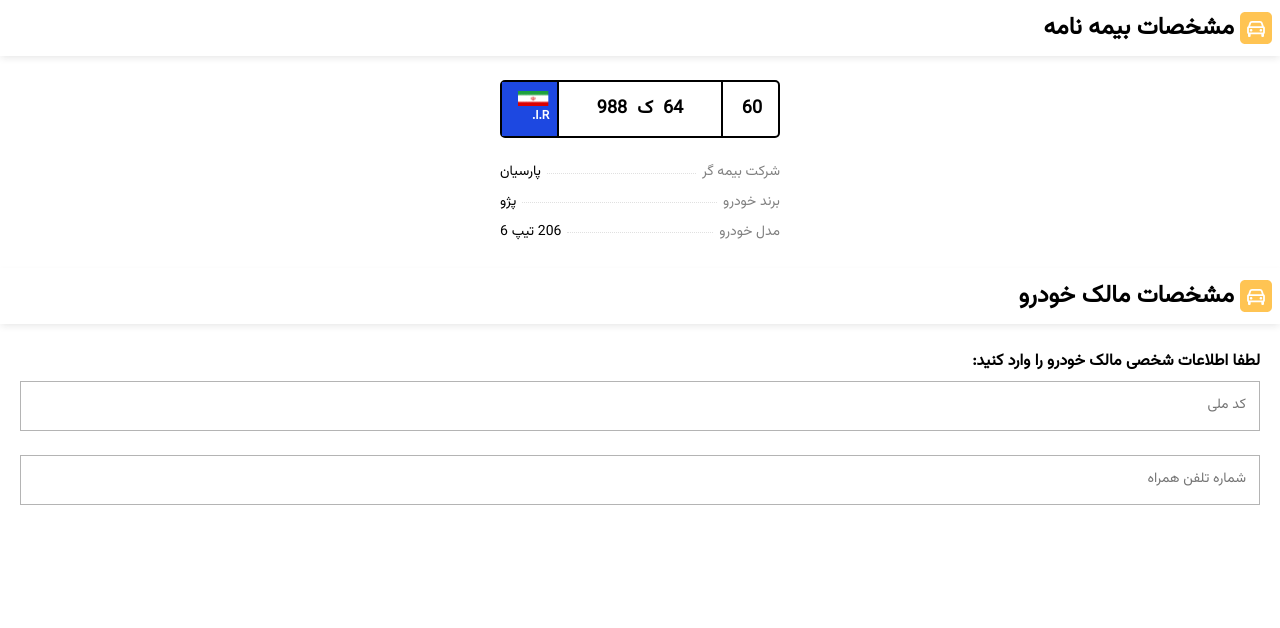
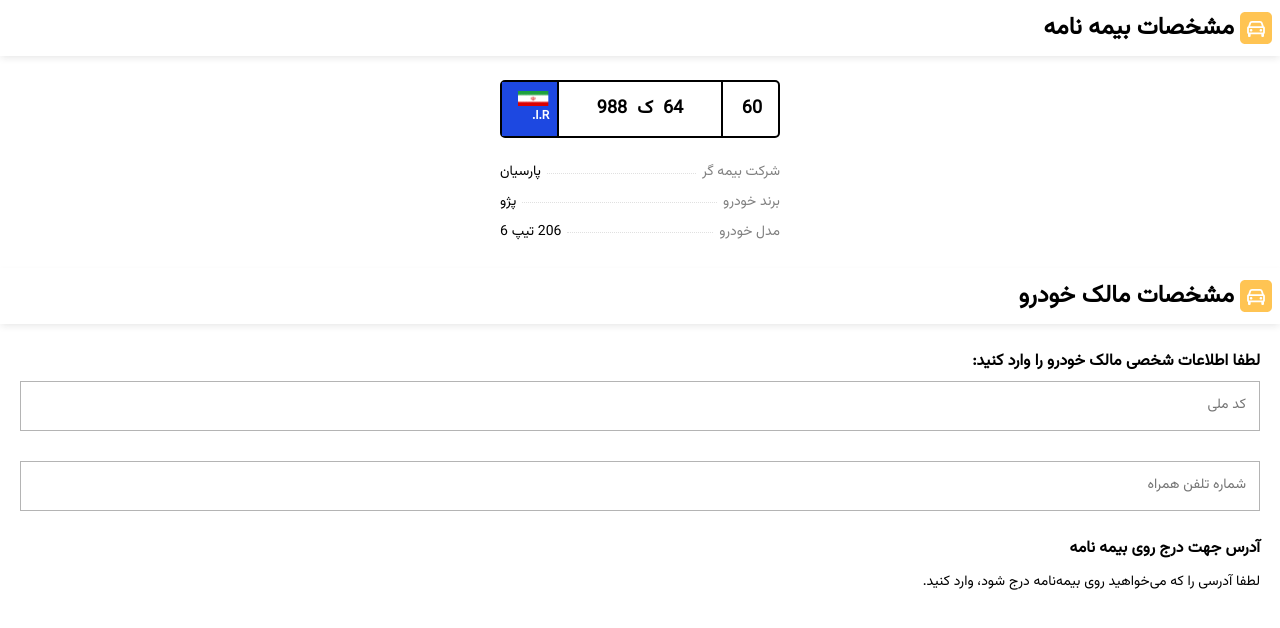
Before and after one commit to westernal/bime-bazaar, a Next.js app: page / in a window 1280 px wide. Shown: the top 628 px of the page. Built offline with nearby package versions, Linux system fonts and the light colour scheme.

Commit message:
Adress texts added

```diff
--- a/src/app/globals.css
+++ b/src/app/globals.css
@@ -25,7 +25,7 @@
 }
 
 input {
-  -moz-appearance: textfield; /* For Firefox */
+  appearance: textfield; /* For Firefox */
 }
 
 body {
--- a/src/views/InsuranceInformation/OwnerInformation/OwnerInformationForm/index.tsx
+++ b/src/views/InsuranceInformation/OwnerInformation/OwnerInformationForm/index.tsx
@@ -8,11 +8,11 @@
 
   return (
     <form onSubmit={handleSubmit}>
-      <h3 className={Styles.heading}>
-        لطفا اطلاعات شخصی مالک خودرو را وارد کنید:
-      </h3>
+      <div className={Styles.wrapper}>
+        <h3 className={Styles.heading}>
+          لطفا اطلاعات شخصی مالک خودرو را وارد کنید:
+        </h3>
 
-      <div>
         <CustomInput
           onChange={handleChange}
           value={formData.nationalId}
@@ -29,6 +29,14 @@
           name="phoneNumber"
         />
       </div>
+
+      <div className={Styles.wrapper}>
+        <h3 className={Styles.heading}>آدرس جهت درج روی بیمه نامه </h3>
+
+        <p className={Styles.text}>
+          لطفا آدرسی را که می‌خواهید روی بیمه‌نامه درج شود، وارد کنید.
+        </p>
+      </div>
     </form>
   );
 };
--- a/src/views/InsuranceInformation/OwnerInformation/OwnerInformationForm/styles.module.css
+++ b/src/views/InsuranceInformation/OwnerInformation/OwnerInformationForm/styles.module.css
@@ -2,5 +2,15 @@
   font-size: 16px;
   font-weight: 600;
   line-height: 27.2px;
-  margin-bottom: 6px;
 }
+
+.wrapper {
+  display: grid;
+  gap: 6px;
+}
+
+.text {
+  font-size: 14px;
+  font-weight: 400;
+  line-height: 28px;
+}
```
